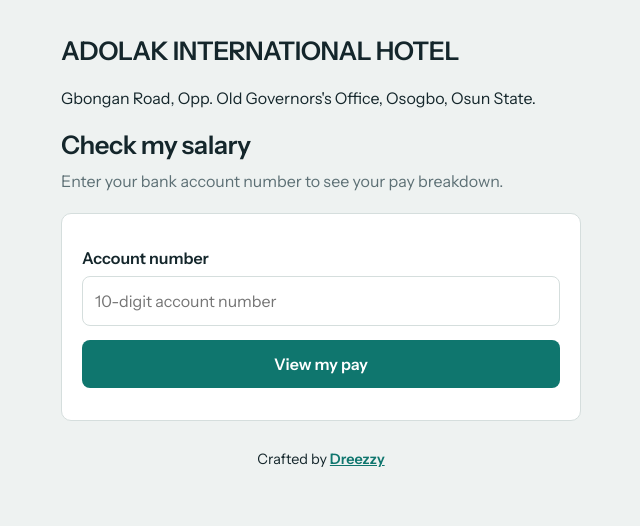
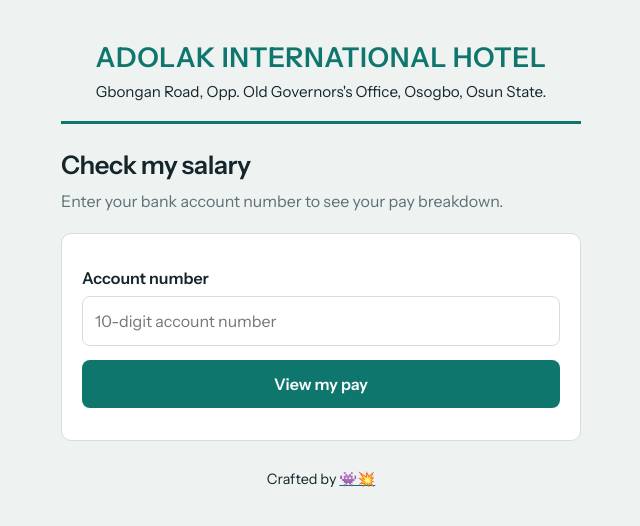
Before and after one commit to Youngdreezzy/payroll-checker, a website: page public/index.html in a window 1280 px wide. Shown: the whole page, without its empty margins (319-959 px from the left). Drawn offline with Linux system fonts and the light colour scheme.

Commit message:
Header modifyy

```diff
--- a/public/index.html
+++ b/public/index.html
@@ -5,8 +5,13 @@
 <link href="https://fonts.googleapis.com/css2?family=Instrument+Sans:wght@400;600&display=swap" rel="stylesheet">
 <link rel="stylesheet" href="style.css">
 </head><body><main>
-  <h1> ADOLAK INTERNATIONAL HOTEL</h1>
-  <P>Gbongan Road, Opp. Old Governors's Office, Osogbo, Osun State.</P>
+
+
+  <header class="company">
+    <h1>ADOLAK INTERNATIONAL HOTEL</h1>
+    <p>Gbongan Road, Opp. Old Governors's Office, Osogbo, Osun State.</p>
+  </header>
+
 <h1>Check my salary</h1>
 <p class="sub">Enter your bank account number to see your pay breakdown.</p>
 <div class="card">
@@ -16,7 +21,7 @@
   <div id="msg" class="msg" role="status"></div>
 </div>
 <div id="out"></div>
-<footer>Crafted by <a href="https://x.com/Youngdreezzy" target="_blank" rel="noopener">Dreezzy</a></footer></main>
+<footer>Crafted by <a href="https://x.com/Youngdreezzy" target="_blank" rel="noopener">👾💥</a></footer></main>
 <script>
 const $ = id => document.getElementById(id);
 const naira = n => '₦' + Number(n || 0).toLocaleString('en-NG', { minimumFractionDigits: 2, maximumFractionDigits: 2 });
--- a/public/style.css
+++ b/public/style.css
@@ -23,3 +23,22 @@ h2{font-size:.95rem;margin:18px 0 4px;color:var(--accent)}
 .who strong{color:var(--ink)}
 footer{text-align:center;color:var(--muted);font-size:.9rem;margin-top:28px}
 footer a{color:var(--accent);font-weight:600}
+
+.company{
+  text-align:center;
+  padding:18px 16px;
+  margin-bottom:22px;
+  border-bottom:3px solid var(--accent);
+}
+.company h1{
+  font-size:1.7rem;
+  line-height:1.2;
+  letter-spacing:.02em;
+  margin:0 0 6px;
+  color:var(--accent);
+}
+.company p{
+  margin:0;
+  color:var(--muted);
+  font-size:.95rem;
+}
```
